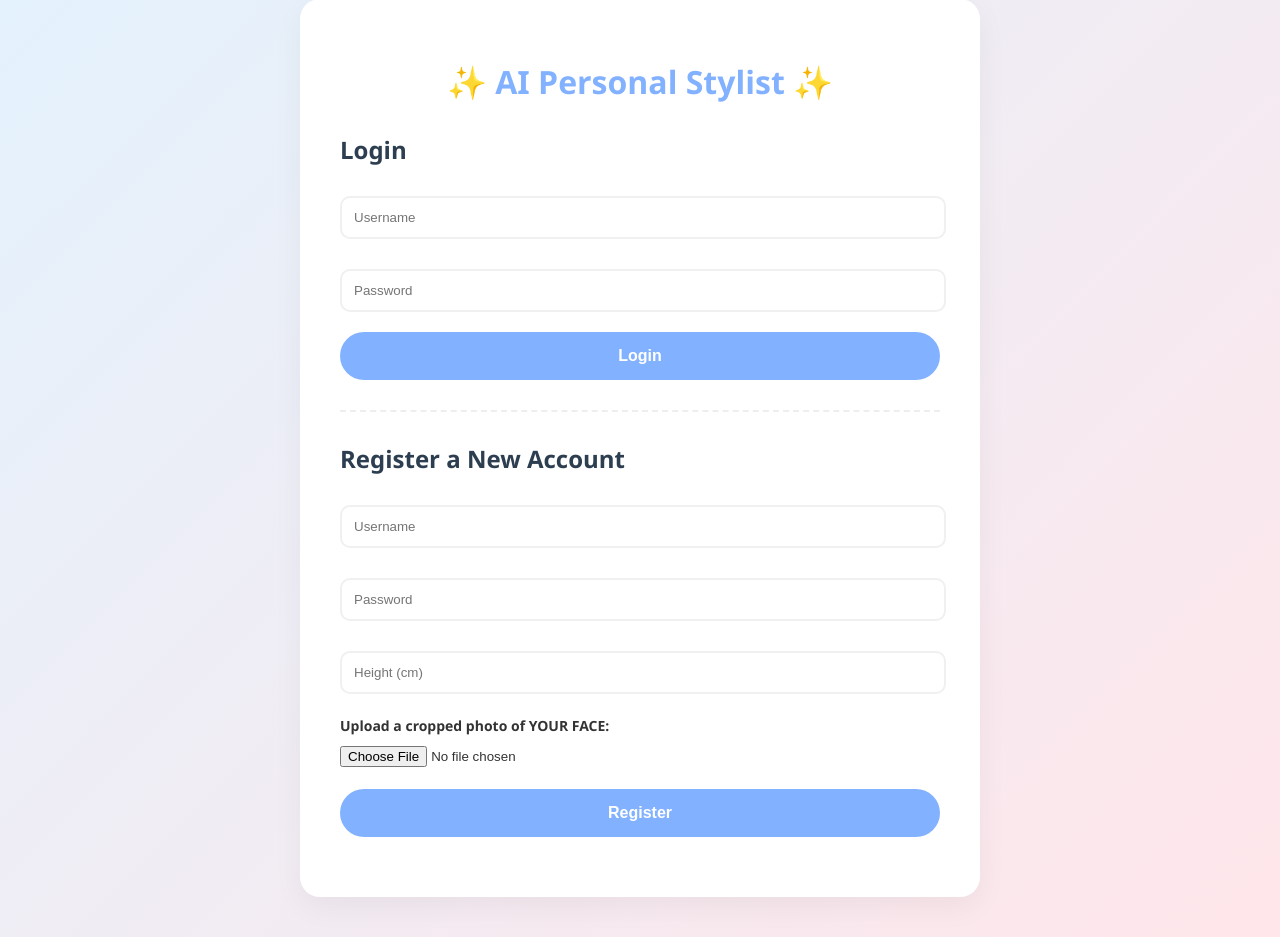
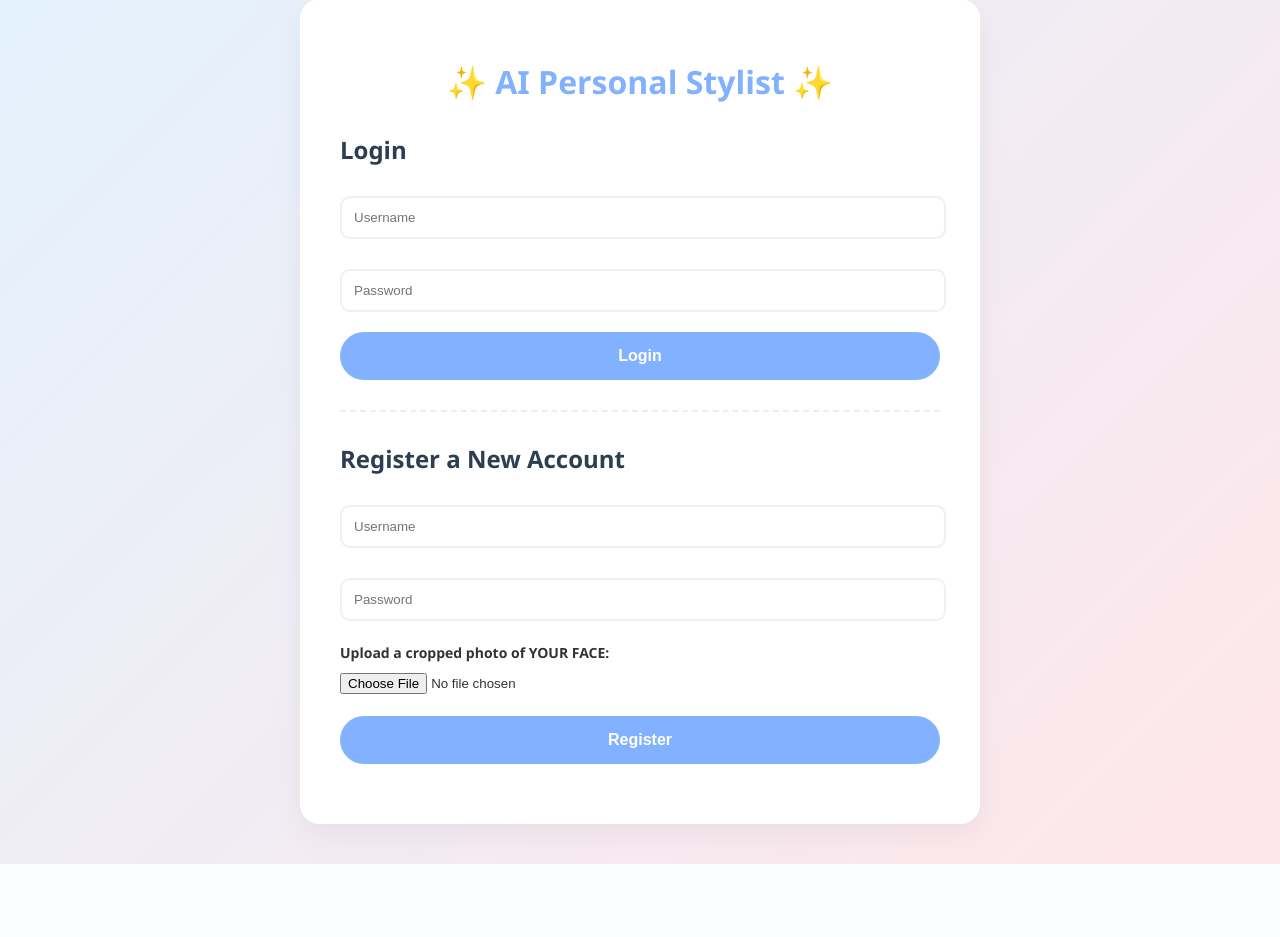
Before and after one commit to ishitarathod2106-byte/ai-personal-stylists, a Flask app: page / in a window 1280 px wide. Shown: the part 41-978 px from the top of the page. After the commit the page ends 905 px from the top, so only its background shows below. Run offline with Flask 3, Linux system fonts and the light colour scheme.

Commit message:
Removed height from UI and backend completely

```diff
--- a/app.py
+++ b/app.py
@@ -74,7 +74,6 @@ def home():
 def register():
     username = request.form['username']
     password = request.form['password']
-    height = request.form['height']
     skin_img = request.files.get('skin_photo')
 
     if skin_img:
--- a/templates/index.html
+++ b/templates/index.html
@@ -138,7 +138,6 @@
             <form action="/register" method="POST" enctype="multipart/form-data">
                 <input type="text" name="username" placeholder="Username" required>
                 <input type="password" name="password" placeholder="Password" required>
-                <input type="number" name="height" placeholder="Height (cm)" required>
 
                 <label style="font-size: 14px;"><b>Upload a cropped photo of YOUR FACE:</b></label><br>
                 <input type="file" name="skin_photo" accept="image/*" style="margin-top:10px;" required><br><br>
```
